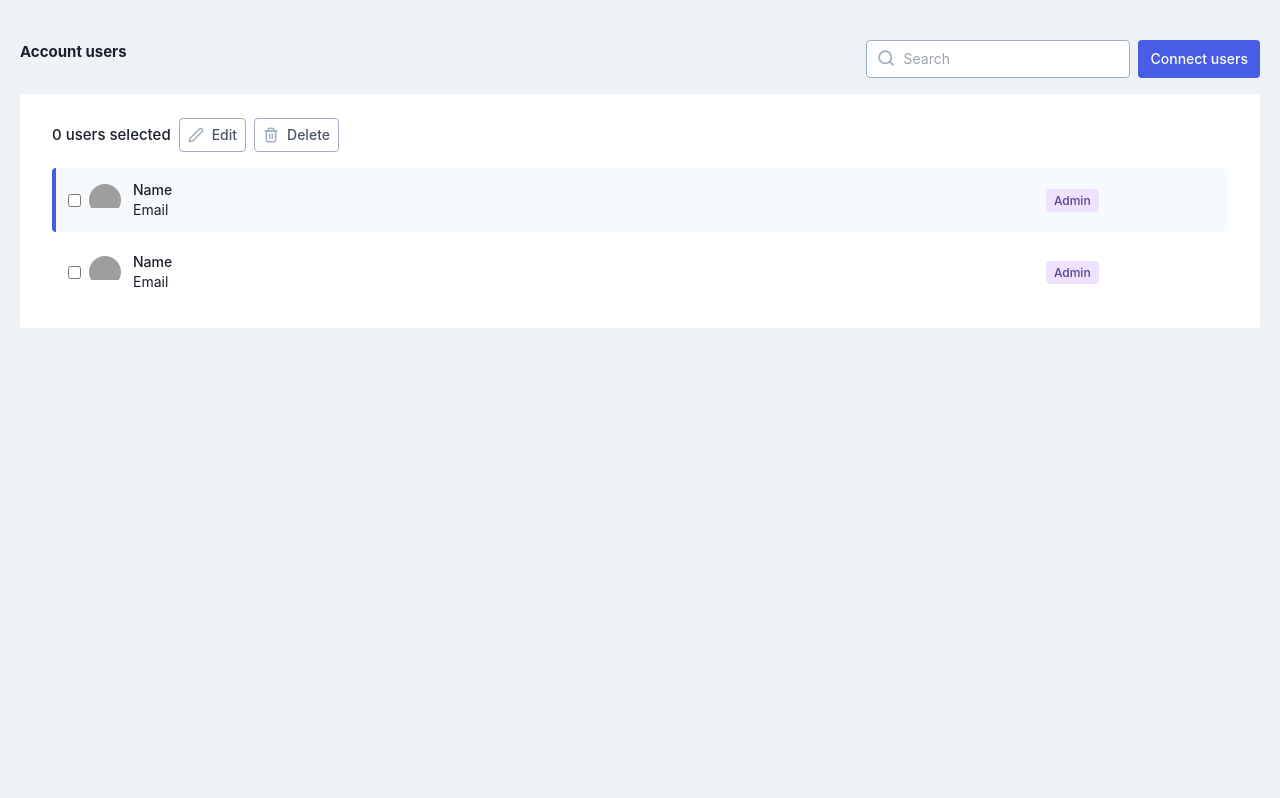
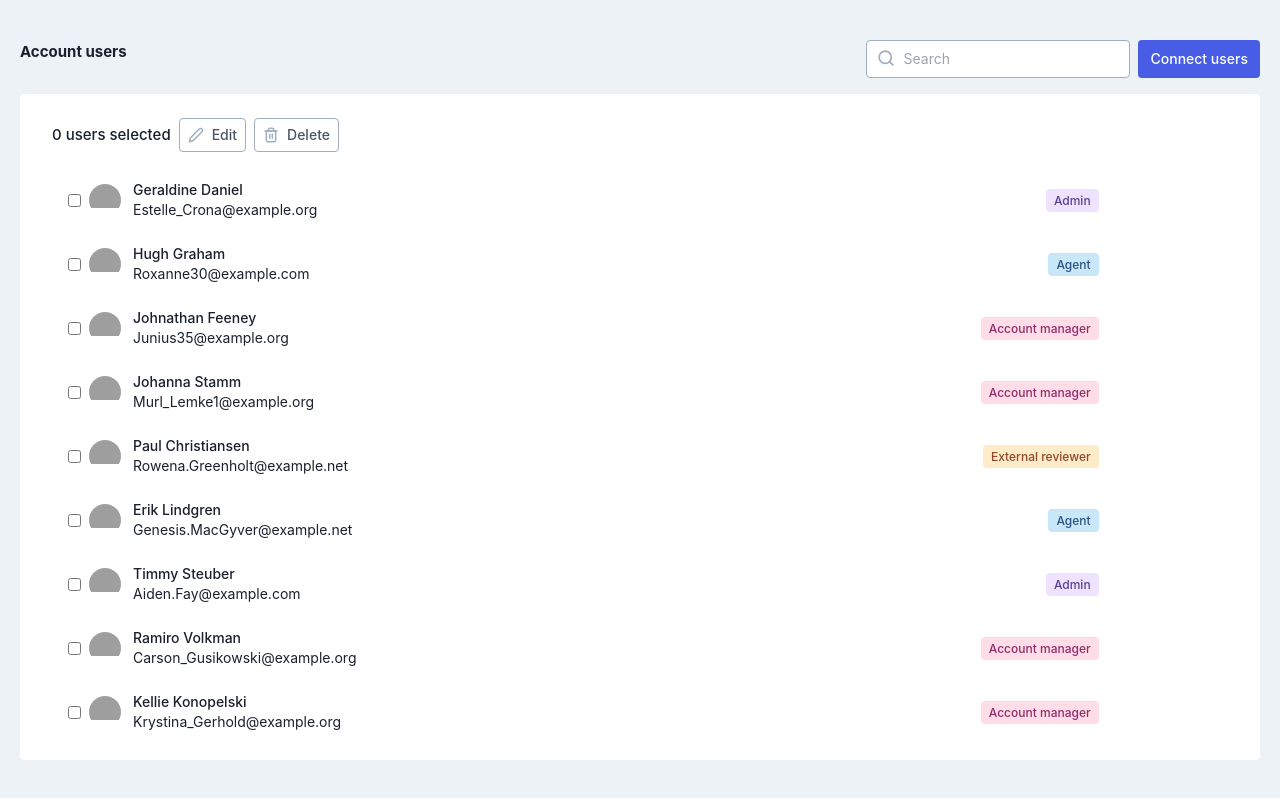
Before and after one commit to keitarleen/user-list-app, a Vue app: page / in a window 1280 px wide. Built offline with nearby package versions, Linux system fonts and the light colour scheme; grey boxes are pictures that could not be loaded.

Commit message:
Use virtual list for users

```diff
--- a/index.html
+++ b/index.html
@@ -7,7 +7,7 @@
     <title>User List App</title>
   </head>
   <body class="flex flex-col">
-    <div id="app" class="grow"></div>
+    <div id="app" class="flex flex-col grow"></div>
     <script type="module" src="/src/main.ts"></script>
   </body>
 </html>
--- a/package.json
+++ b/package.json
@@ -14,7 +14,8 @@
   },
   "dependencies": {
     "pinia": "^2.1.7",
-    "vue": "^3.4.21"
+    "vue": "^3.4.21",
+    "vue-virtual-scroller": "^2.0.0-beta.8"
   },
   "devDependencies": {
     "@rushstack/eslint-patch": "^1.3.3",
--- a/src/App.vue
+++ b/src/App.vue
@@ -3,7 +3,7 @@ import ListView from '@/views/ListView.vue'
 </script>
 
 <template>
-  <main class="container mx-auto p-10 px-5 gap-4 flex flex-col">
+  <main class="container mx-auto p-10 px-5 gap-4 flex flex-col grow">
     <ListView />
   </main>
 </template>
--- a/src/components/UserItem.vue
+++ b/src/components/UserItem.vue
@@ -4,10 +4,15 @@ import ButtonItem from '@/components/ButtonItem.vue'
 import EditIcon from '@/components/EditIcon.vue'
 import TrashIcon from '@/components/TrashIcon.vue'
 import TagItem from '@/components/TagItem.vue'
+import type { RoleType } from '@/stores/users'
 
 withDefaults(
   defineProps<{
     selected?: boolean
+    name: string
+    email: string
+    thumbnail: string
+    role: RoleType
   }>(),
   { selected: false }
 )
@@ -21,7 +26,7 @@ const test = () => {
 
 <template>
   <div
-    class="flex items-center gap-2 px-4 py-3 rounded cursor-pointer"
+    class="flex items-center gap-2 px-4 py-3 h-16 rounded cursor-pointer"
     :class="{ selected: selected }"
     @mouseenter="test()"
     @mouseleave="showActions = false"
@@ -30,16 +35,16 @@ const test = () => {
     <!-- user data -->
     <div class="flex items-center gap-3 grow-[2]">
       <div class="h-8 w-8 rounded-full overflow-hidden">
-        <img src="https://randomuser.me/api/portraits/men/32.jpg" class="object-cover" />
+        <img :src="thumbnail" class="object-cover" />
       </div>
       <div class="flex flex-col">
-        <div class="text-sm font-medium">Name</div>
-        <div class="text-sm">Email</div>
+        <div class="text-sm font-medium">{{ name }}</div>
+        <div class="text-sm">{{ email }}</div>
       </div>
     </div>
     <!-- Tag -->
     <div>
-      <TagItem :type="'ADMIN'" />
+      <TagItem :type="role" />
     </div>
     <!-- Actions -->
     <div class="flex gap-1" :class="{ visible: showActions, invisible: !showActions }">
--- a/src/main.ts
+++ b/src/main.ts
@@ -2,10 +2,12 @@ import './assets/main.css'
 
 import { createApp } from 'vue'
 import { createPinia } from 'pinia'
+import { RecycleScroller } from 'vue-virtual-scroller'
 import App from './App.vue'
 
 const app = createApp(App)
 
 app.use(createPinia())
+app.component('RecycleScroller', RecycleScroller)
 
 app.mount('#app')
--- a/src/stores/users.ts
+++ b/src/stores/users.ts
@@ -17,17 +17,17 @@ type UserType = {
 }
 
 export const useUsersStore = defineStore('users', () => {
-  const users = ref<Array<UserType>>([])
+  const data = ref<Array<UserType>>([])
 
   const fetchUsers = () => {
     fetch('/users.json')
       .then((response) => response.json())
-      .then((data) => {
-        users.value = data.users
+      .then((json) => {
+        data.value = json.users
       })
   }
 
   onMounted(() => fetchUsers())
 
-  return { users, fetchUsers }
+  return { data, fetchUsers }
 })
--- a/src/views/ListView.vue
+++ b/src/views/ListView.vue
@@ -1,4 +1,5 @@
 <script setup lang="ts">
+import 'vue-virtual-scroller/dist/vue-virtual-scroller.css'
 import TextInput from '@/components/TextInput.vue'
 import ButtonItem from '@/components/ButtonItem.vue'
 import EditIcon from '@/components/EditIcon.vue'
@@ -17,7 +18,7 @@ const users = useUsersStore()
       <ButtonItem :text="'Connect users'" />
     </div>
   </div>
-  <section class="flex flex-col gap-4 px-8 py-6 rounded bg-white">
+  <section class="flex flex-col grow gap-4 px-8 py-6 rounded bg-white">
     <div class="flex items-center gap-2">
       <h2 class="font-medium">0 users selected</h2>
       <ButtonItem :text="'Edit'" :btnType="'secondary'">
@@ -28,11 +29,49 @@ const users = useUsersStore()
       </ButtonItem>
     </div>
 
-    <div class="flex flex-col gap-2">
-      <UserItem :selected="true" />
-      <UserItem />
+    <div v-if="users.data.length === 0">No users found</div>
+    <div class="relative grow">
+      <div class="scroller_wrapper">
+        <RecycleScroller
+          class="scroller"
+          :items="users.data"
+          :item-size="64"
+          key-field="id"
+          v-slot="{ item }"
+        >
+          <UserItem
+            :key="item.id"
+            :name="item.name"
+            :email="item.email"
+            :thumbnail="item.avatar"
+            :role="item.role"
+            :selected="false"
+          />
+        </RecycleScroller>
+      </div>
     </div>
   </section>
 </template>
 
-<style scoped></style>
+<style scoped>
+.scroller_wrapper {
+  overflow: hidden;
+  position: absolute;
+  top: 0;
+  bottom: 0;
+  left: 0;
+  right: 0;
+}
+
+.scroller {
+  height: 100%;
+  width: 100%;
+}
+
+.user {
+  height: 32%;
+  padding: 0 12px;
+  display: flex;
+  align-items: center;
+}
+</style>
```
Also changed, not shown: 1 other file (tests, documents, lock files or other folders).
